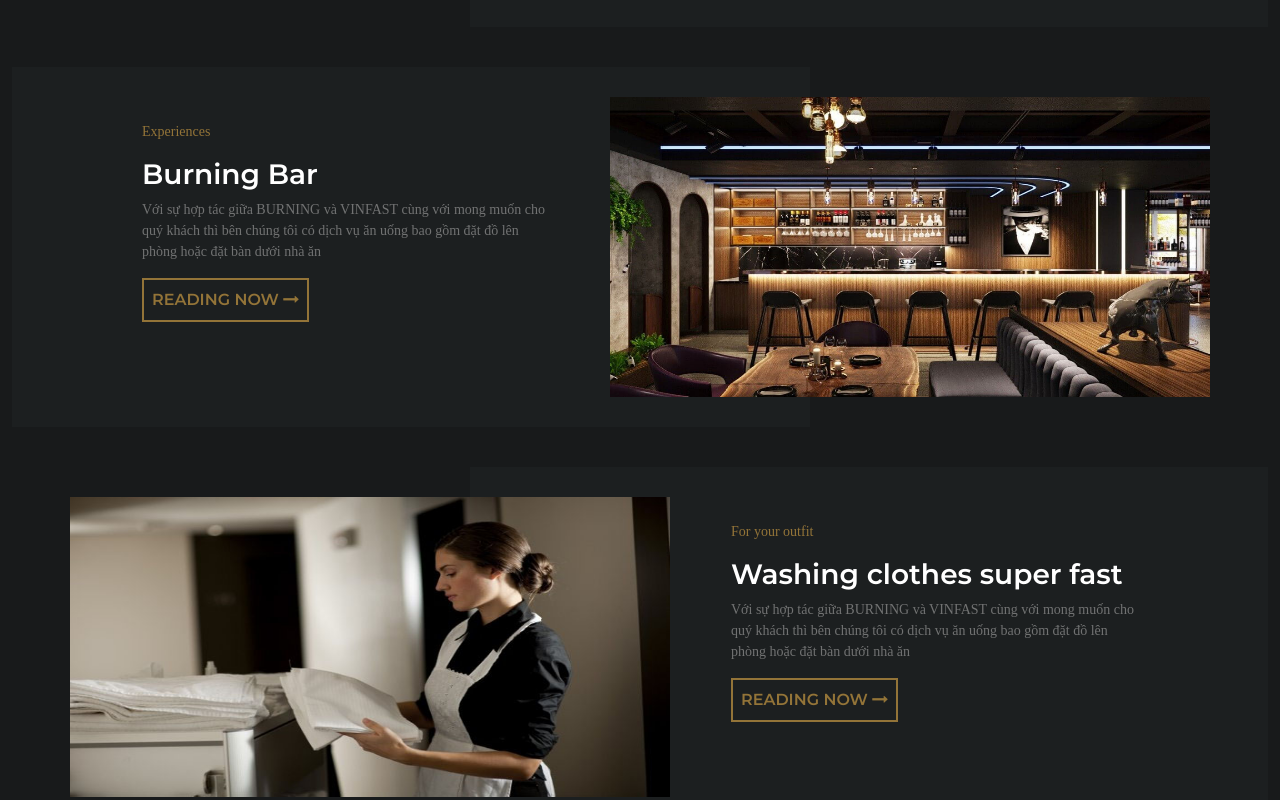
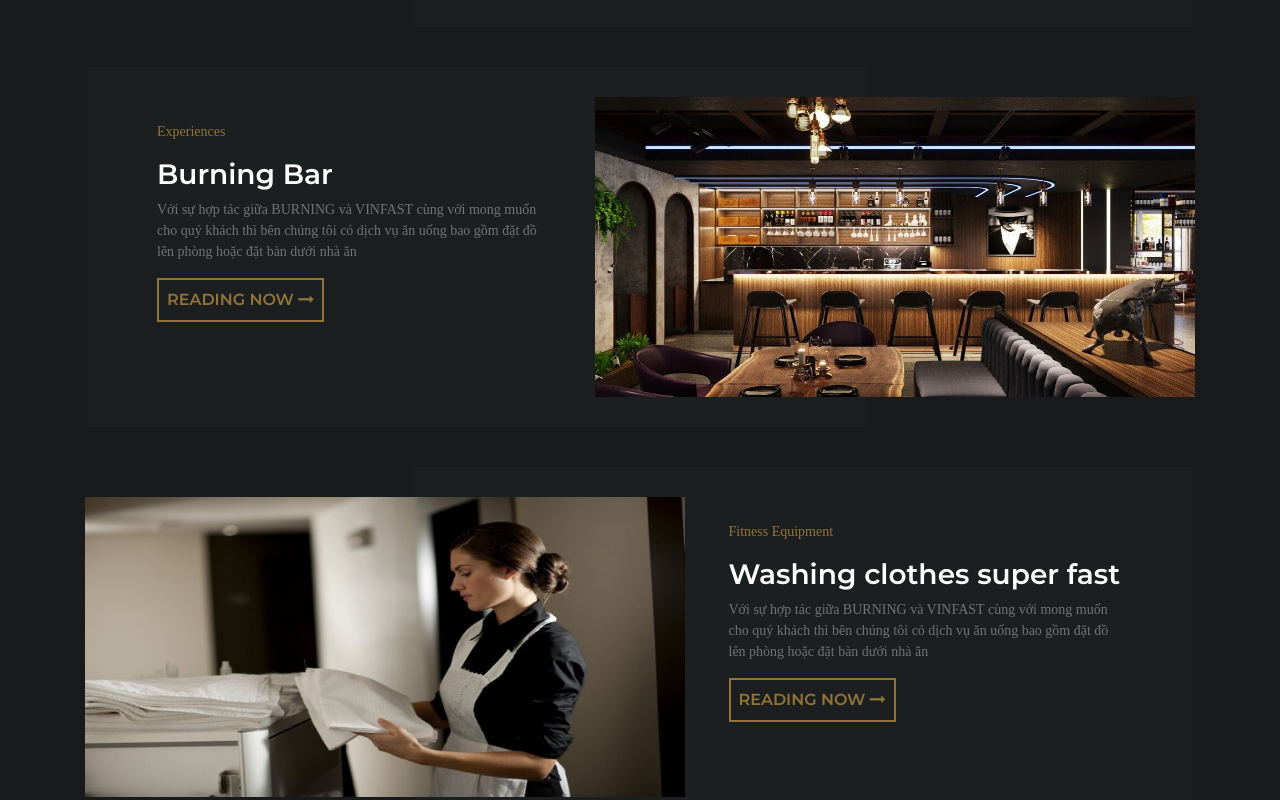
Before and after one commit to trinhtienquang/khachsan, a plain HTML site: page trangchu1.html in a window 1280 px wide. Shown: the part 3222-4022 px from the top of the page. Drawn offline with nearby package versions, Linux system fonts and the light colour scheme; a web font is replaced by a local one.

Commit message:
update source code

```diff
--- a/css/trangchu1.css
+++ b/css/trangchu1.css
@@ -138,7 +138,7 @@
     background-color: #937438;
 }
 #room .content .trangtri1{
-    width: 335%;
+    width: 310%;
     text-align: center;
     border: 1px solid #937438;
     background-color: #937438;
@@ -159,7 +159,7 @@
 #deals .box {
     position: absolute;
     top: 0;
-    padding: 190px 0px 0px 92px;
+    padding: 190px 0px 0px 210px;
     font-family: Montserrat-Bold;
 }
 
@@ -169,6 +169,9 @@
 #service {
     background-color: #181A1B;
     color: white;
+}
+#service .container{
+    width: 1110px;
 }
 #service .img{
     align-items: center;
@@ -194,7 +197,7 @@
 #service .bg-right::before{
     position: absolute;
     content: '';
-    right: 400px;
+    right: 330px;
     top: -10%;
     width: 70%;
     height: 120%;
@@ -208,7 +211,7 @@
 #service .bg-left::before{
     position: absolute;
     content: '';
-    left: 400px;
+    left: 330px;
     top: -10%;
     width: 70%;
     height: 120%;
--- a/trangchu1.html
+++ b/trangchu1.html
@@ -332,7 +332,7 @@
             </div>
           </div>
           <div class="col-5 p-4">
-            <p style="color:#937438;">For your outfit</p>
+            <p style="color:#937438;">Fitness Equipment</p>
             <h3>Washing clothes super fast</h3>
             <p>Với sự hợp tác giữa BURNING và VINFAST  cùng với mong muốn  cho quý khách thì bên chúng tôi có dịch vụ ăn uống bao gồm đặt đồ lên phòng hoặc đặt bàn dưới nhà ăn </p>
             <button class="p-2">READING NOW <i class="fa fa-long-arrow-right"></i></button>
```
